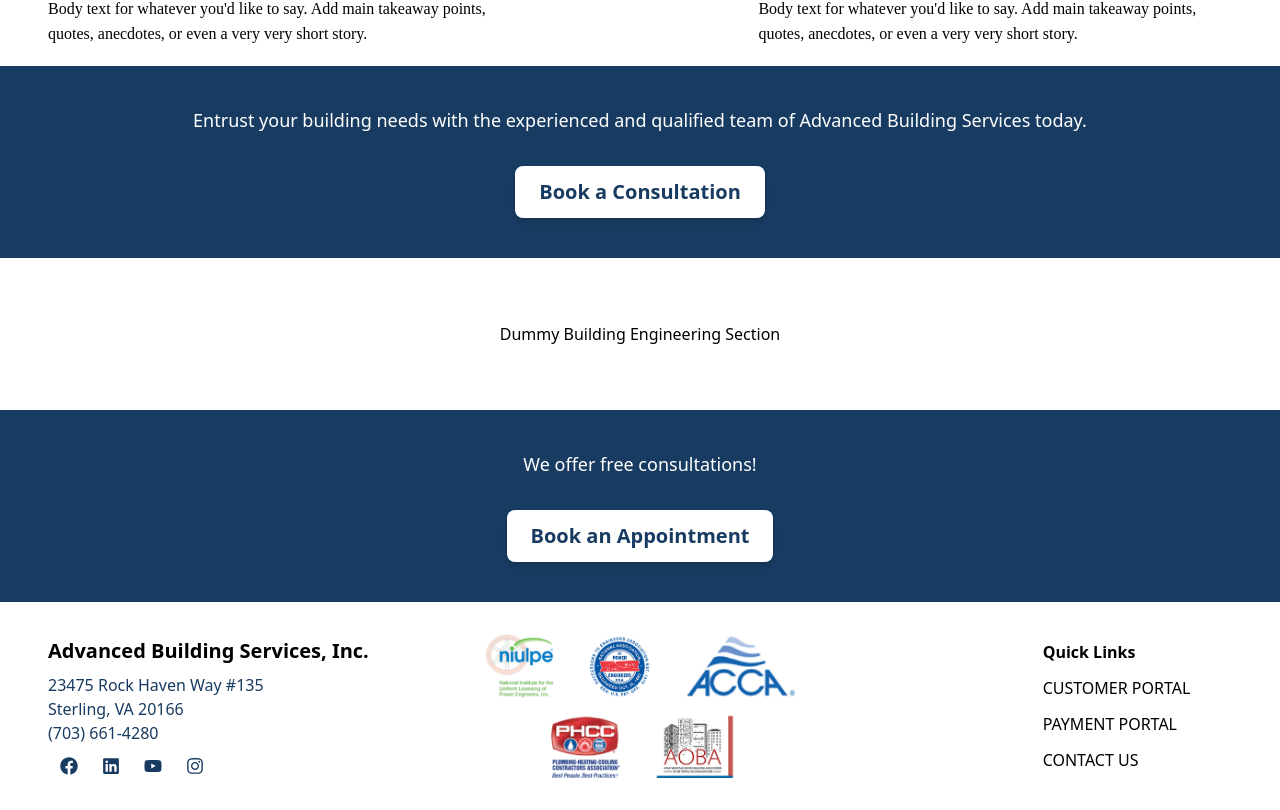
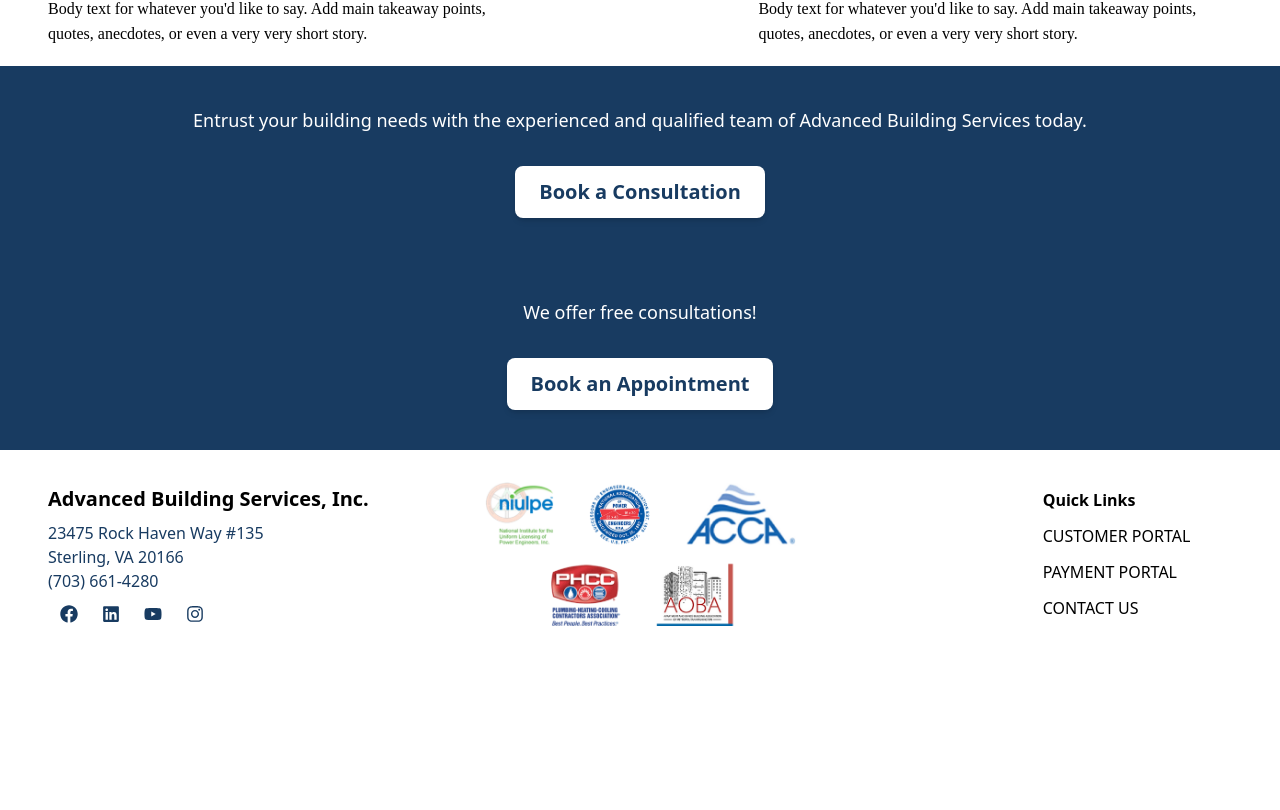
Before and after one commit to vishnu-anantatmula/absi-website, a React (Vite) app: page / in a window 1280 px wide. Shown: the part 2467-3277 px from the top of the page. After the commit the page ends 3125 px from the top, so only its background shows below. Built offline with nearby package versions, Linux system fonts and the light colour scheme.

Commit message:
Removed placeholder building engineering section.

```diff
--- a/src/Pages/Home.tsx
+++ b/src/Pages/Home.tsx
@@ -52,9 +52,6 @@ export function Home({ isOpen, setIsOpen }: Props) {
         description={description[0]}
         buttonText="Book a Consultation"
       />
-      <div className="text-center py-16">
-        Dummy Building Engineering Section
-      </div>
       <Consultations
         description={description[1]}
         buttonText="Book an Appointment"
```
